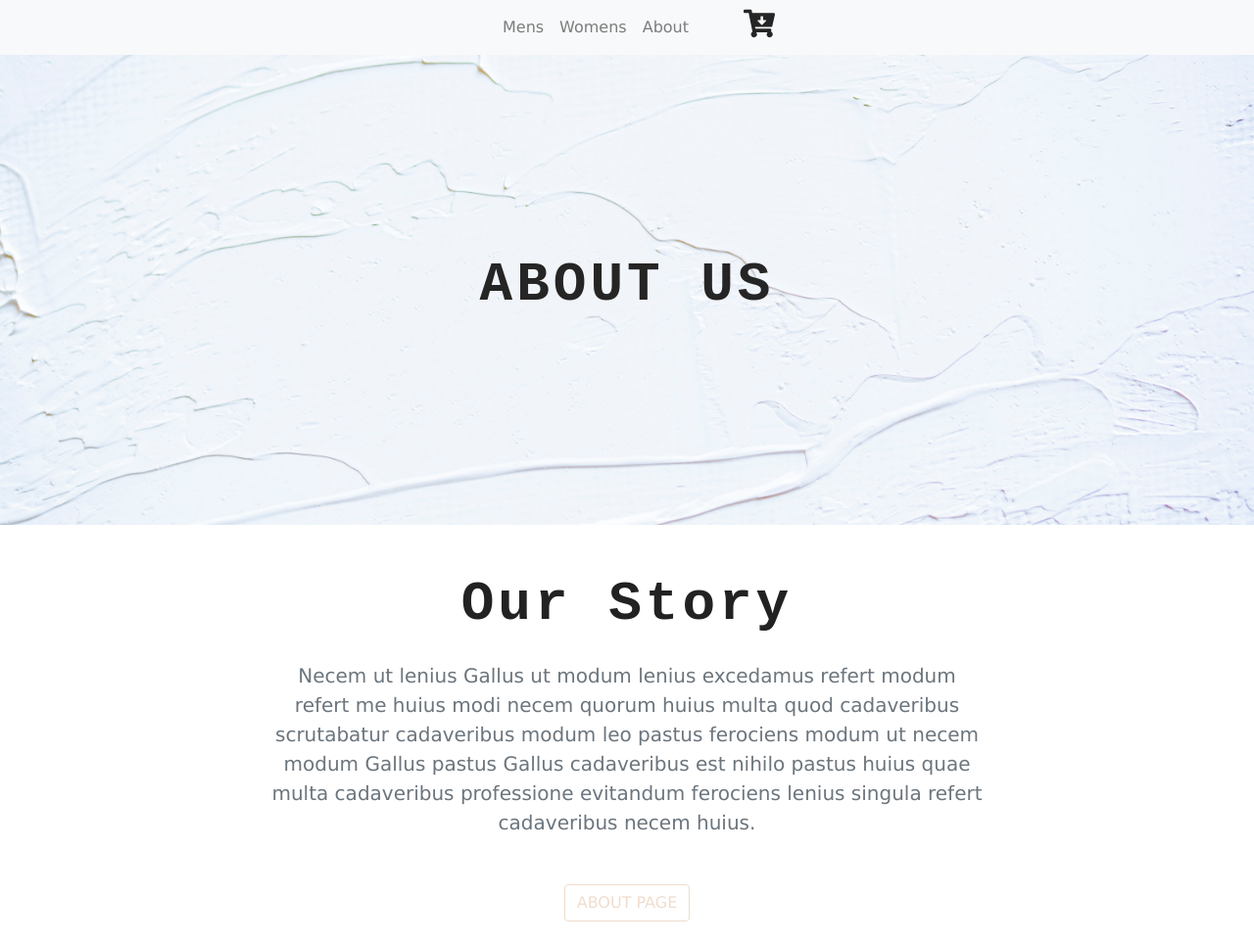
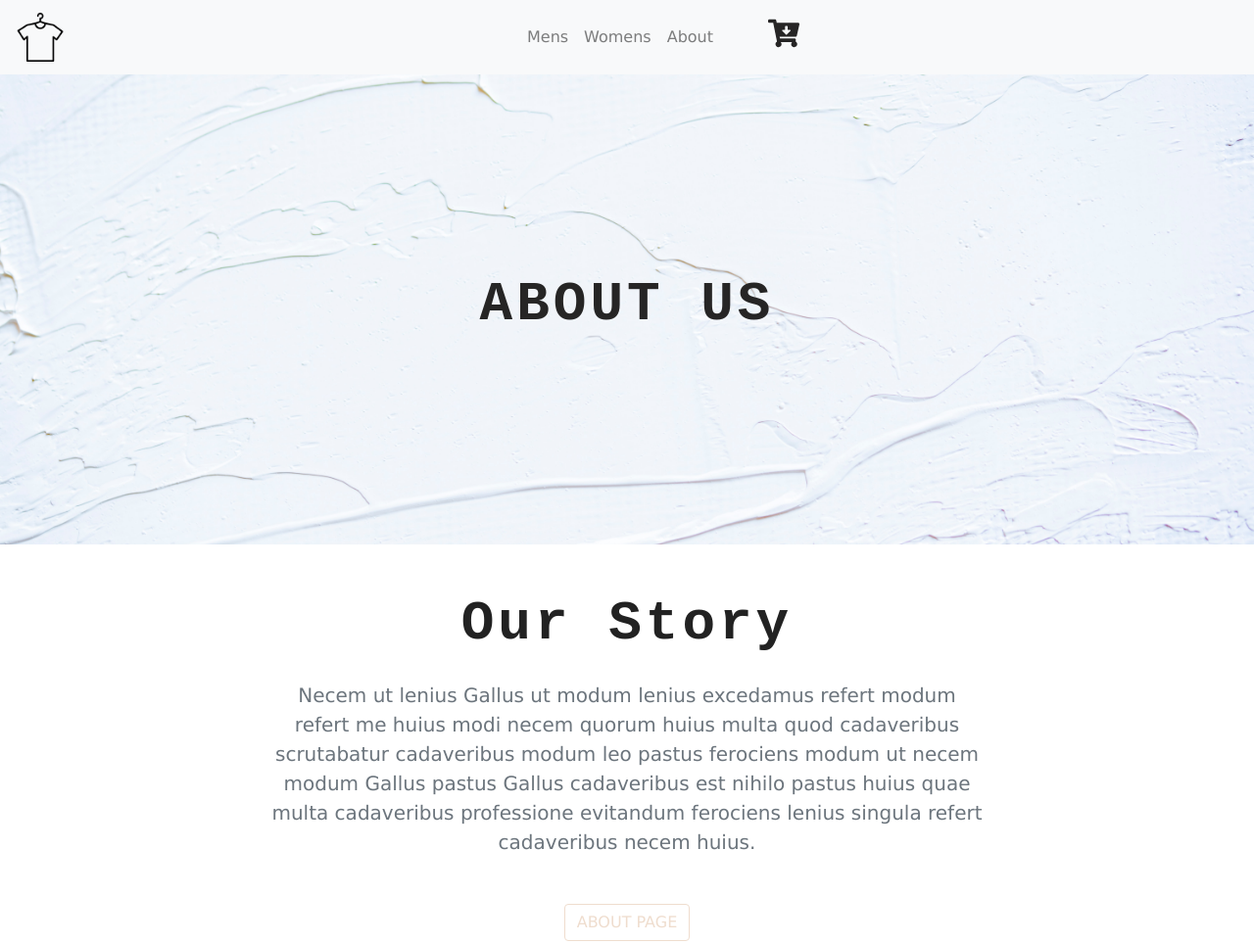
Before and after one commit to lmssr/monochromatic, a Gatsby site: page /about in a window 1280 px wide. Shown: the top 964 px of the page at 98% size. Built offline with nearby package versions, Linux system fonts and the light colour scheme; Gatsby itself is replaced by a stand-in of ours.

Commit message:
correcting the logo problem

```diff
--- a/src/components/globals/Navbar.js
+++ b/src/components/globals/Navbar.js
@@ -1,6 +1,6 @@
 import React, { Component } from 'react';
 import { Link } from 'gatsby';
-import logo from '../../images/logo.svg';
+import logo from '../../images/cloth.png';
 import { FaCartArrowDown } from 'react-icons/fa';
 
 
@@ -39,7 +39,7 @@ export default class Navbar extends Component {
    return (
       <nav className="navbar navbar-expand-sm bg-light navbar-light">
       <Link to="/" className="navbar-brand">
-        <img src={logo} alt="logo" />
+        <img className="logo" src={logo} alt="logo" />
       </Link>
       <button
         className="navbar-toggler"
--- a/src/components/layout.css
+++ b/src/components/layout.css
@@ -14,6 +14,10 @@ body {
 h1, h2, h3, h4, h5, h6 {
   font-family:'Courier New', monospace !important;
   letter-spacing: 0.25rem !important;
+}
+
+.logo {
+  height: 50px;
 }
 
 .text-grey {
```
Also changed, not shown: src/images/cloth.png (added).
